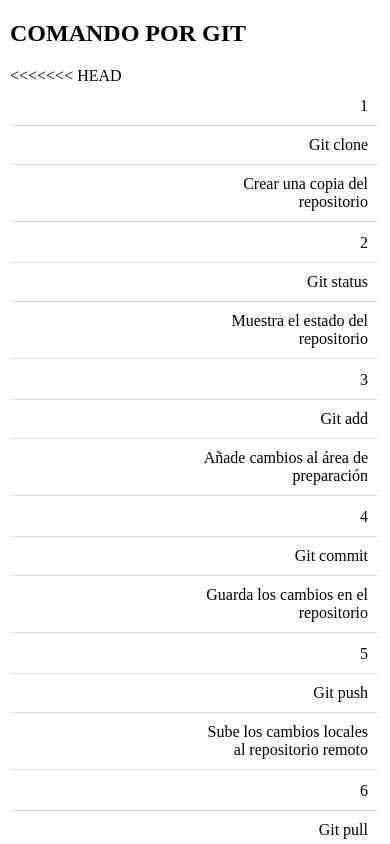
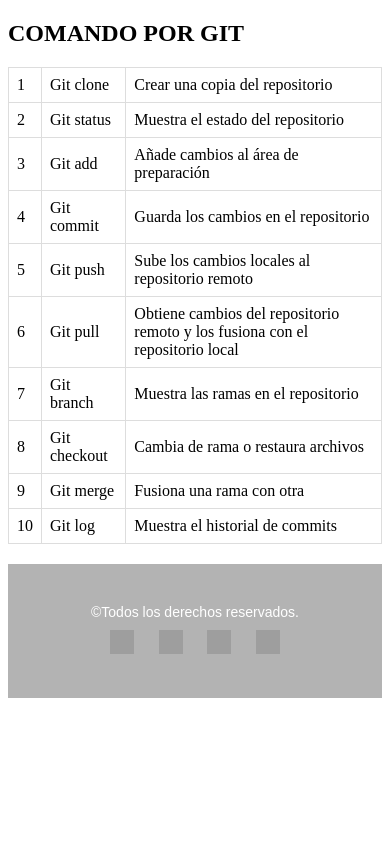
Before and after one commit to mclovin65/git_tiempo, a plain HTML site: page index.html in a window 390 px wide. Shown: the top 844 px of the page. Drawn offline with Linux system fonts and the light colour scheme; grey boxes are pictures that could not be loaded.

Commit message:
v1 footer

```diff
--- a/css/footer.css
+++ b/css/footer.css
@@ -1,3 +1,37 @@
-footer{
-    display: flex;
+footer {
+    background-color: #b3b3b3;
+    color: #fff;
+    text-align: center;
+    padding: 20px 0;
+    font-family: 'Arial', sans-serif;
 }
+
+.footer-content {
+    max-width: 1200px;
+    margin: auto;
+    padding: 20px;
+}
+
+.footer-content p {
+    margin: 0;
+    font-size: 14px;
+}
+
+.social-links {
+    margin-top: 10px;
+}
+
+.social-links a {
+    margin: 0 10px;
+    display: inline-block;
+    transition: opacity 0.3s;
+}
+
+.social-links a img {
+    width: 24px;
+    height: 24px;
+}
+
+.social-links a:hover {
+    opacity: 0.7;
+}
--- a/css/ind.css
+++ b/css/ind.css
@@ -1,47 +1,22 @@
-@media only screen and (max-width: 600px) {
 body {
-        margin: 10px;
-    }
-
-    h1 {
-        font-size: 24px;
+    padding-bottom: 60px;
 }
 
 table {
     width: 100%;
-        border: 0;
+    border-collapse: collapse;
+    margin: 20px 0;
 }
 
 table, th, td {
-        display: block;
+    border: 1px solid #ddd;
 }
 
 th, td {
-        padding: 10px;
-        text-align: right;
+    padding: 8px;
+    text-align: left;
 }
 
 th {
-        background: none;
-        color: #333;
-        border-bottom: 1px solid #ddd;
+    background-color: #f2f2f2;
 }
-
-    td {
-        border-bottom: 1px solid #ddd;
-        position: relative;
-        padding-left: 50%;
-    }
-
-    td:before {
-        content: attr(data-label);
-        position: absolute;
-        left: 10px;
-        width: calc(50% - 20px);
-        padding-right: 10px;
-        text-align: left;
-        font-weight: bold;
-    }
-
-    ;
-}
--- a/index.html
+++ b/index.html
@@ -3,13 +3,14 @@
 <head>
     <meta charset="UTF-8">
     <meta name="viewport" content="width=device-width, initial-scale=1.0">
-    <title>Document</title>
+    <title>Comandos Git</title>
     <link rel="stylesheet" href="css/ind.css">
+    <link rel="stylesheet" href="css/header.css">
+    <link rel="stylesheet" href="css/footer.css">
 </head>
 <body>
     <h2>COMANDO POR GIT</h2>
-    <table >
-
+    <table>
         <tr>
             <td>1</td>
             <td>Git clone</td>
@@ -36,7 +37,6 @@
             <td>Sube los cambios locales al repositorio remoto</td>
         </tr>
         <tr>
-<<<<<<< HEAD
             <td>6</td>
             <td>Git pull</td>
             <td>Obtiene cambios del repositorio remoto y los fusiona con el repositorio local</td>
@@ -62,41 +62,9 @@
             <td>Muestra el historial de commits</td>
         </tr>
     </table>
-       <footer></footer>
+    <footer>
+        <div class="footer-content"> </div>
+    </footer>
     <script src="js/footer.js"></script>
-
-
 </body>
 </html>
-=======
-                    <td>6</td>
-                    <td>Git pull</td>
-                    <td>Obtiene cambios del repositorio remoto y los fusiona con el repositorio local</td>
-                </tr>
-                <tr>
-                    <td>7</td>
-                    <td>Git branch</td>
-                    <td>Muestra las ramas en el repositorio</td>
-                </tr>
-                <tr>
-                    <td>8</td>
-                    <td>Git checkout</td>
-                    <td>Cambia de rama o restaura archivos</td>
-                </tr>
-                <tr>
-                    <td>9</td>
-                    <td>Git merge</td>
-                    <td>Fusiona una rama con otra</td>
-                </tr>
-                <tr>
-                    <td>10</td>
-                    <td>Git log</td>
-                    <td>Muestra el historial de commits</td>
-                </tr>
-            </table>
-
-
-
-    </body>
-    </html>
->>>>>>> b015c3c819b75babbaff75bb14d1e41a387853e3
--- a/js/footer.js
+++ b/js/footer.js
@@ -1,5 +1,13 @@
-let fjm=document.querySelector(".footer");
-fjm.innerHTML=`
-<p>scl.edu.gt</p>
+let li_jsaquique=document.querySelector(".footer-content");
 
-`;
+li_jsaquique.innerHTML=`
+
+            <p>&copy;Todos los derechos reservados.</p>
+            <div class="social-links">
+                <a href="#"><img src="https://z-m-static.xx.fbcdn.net/rsrc.php/v3/yD/r/5D8s-GsHJlJ.png" alt="Facebook"></a>
+                <a href="#"><img src="https://upload.wikimedia.org/wikipedia/commons/thumb/6/6f/Logo_of_Twitter.svg/512px-Logo_of_Twitter.svg.png?20220821125553" alt="Twitter"></a>
+                <a href="#"><img src="https://upload.wikimedia.org/wikipedia/commons/thumb/9/95/Instagram_logo_2022.svg/800px-Instagram_logo_2022.svg.png" alt="Instagram"></a>
+                <a href="#"><img src="https://upload.wikimedia.org/wikipedia/commons/thumb/c/c2/GitHub_Invertocat_Logo.svg/1200px-GitHub_Invertocat_Logo.svg.png" alt="GitHub"></a>
+            </div>
+
+ `;
```
Lines whose indentation alone changed are shown as unchanged.
